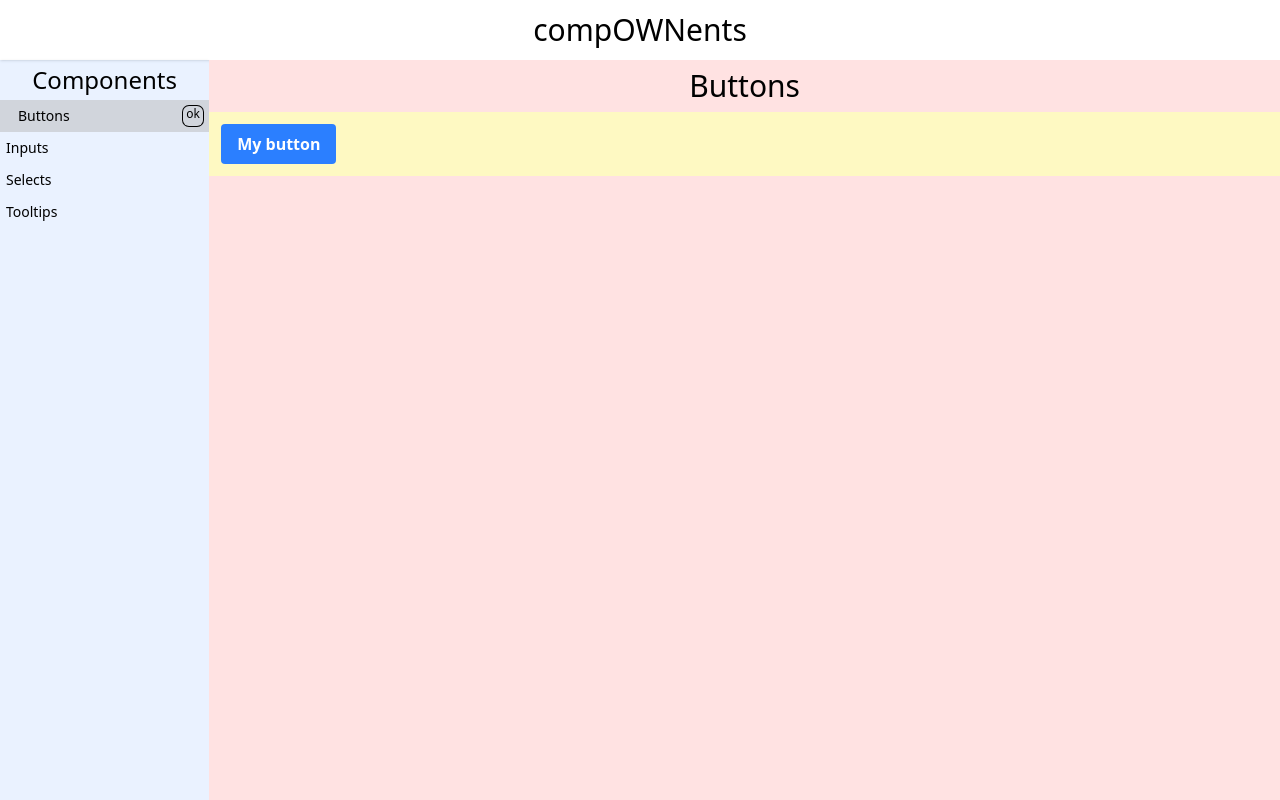
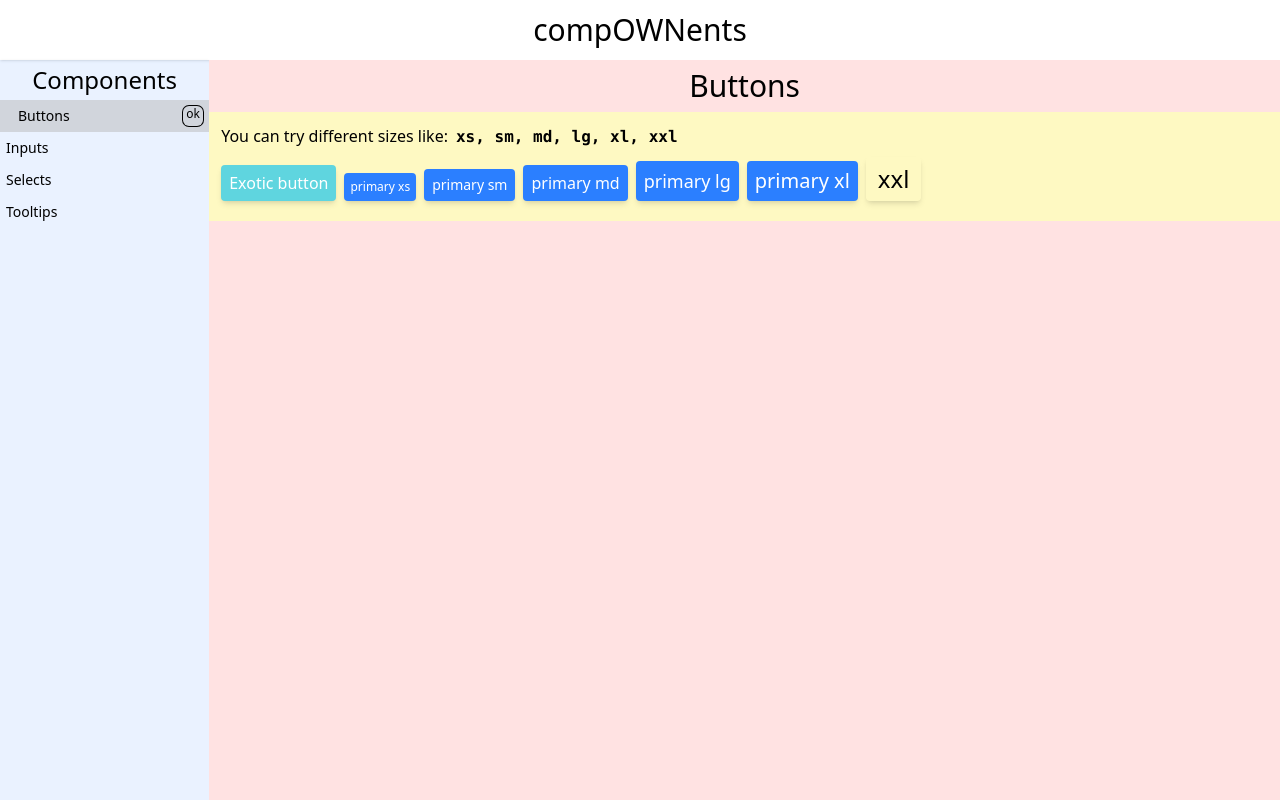
Before and after one commit to IsaaChaquito/compOWNents, a React (Vite) app: page /buttons in a window 1280 px wide. Built offline with nearby package versions, Linux system fonts and the light colour scheme.

Commit message:
keep working on arquitecure of button dynamical styles

```diff
--- a/src/UI/navbar/Navbar.jsx
+++ b/src/UI/navbar/Navbar.jsx
@@ -4,11 +4,11 @@ export const Navbar = () => {
   return (
     <div className='w-full h-full flex flex-col items-center justify-center shadow'>
 
-      <h1 className='TITLE text-3xl py-3'>
-        <Link to="/home">
-          compOWNents
-        </Link>
-      </h1>
+      <Link to="/home">
+        <h1 className='TITLE text-3xl py-3'>
+            compOWNents
+        </h1>
+      </Link>
 
       {/* <section className='flex gap-2 self-end p-2'>
         <p>Option 1</p>
--- a/src/components/pages/ButtonsPage.jsx
+++ b/src/components/pages/ButtonsPage.jsx
@@ -1,16 +1,78 @@
-import { SimpleButton } from "../ui/Buttons"
+import { useState } from 'react';
+import Button  from '../ui/Buttons'
+
+export const types = [
+  'primary xs',
+  'primary sm',
+  'primary md',
+  'primary lg',
+  'primary xl',
+  'xxl',
+]
+
+export const ButtonsPage = () => {
 
 
-export const ButtonsPage = () => {
+
+  const handleClick = () => {
+    console.log('clicked')
+  }
+
   return (
-    <div className='w-full h-full flex flex-col items-center '>
+    <div className='w-full h-full flex flex-col items-center overflow-x-hidden'>
 
       <section className='p-2'>
         <h1 className="text-3xl">Buttons</h1>
       </section>
 
       <section className="BUTTONS w-full p-3 bg-yellow-100">
-        <SimpleButton />
+        {/* <div className="flex gap-x-2"> */}
+          <span>You can try different sizes like:
+            <code className='ml-2 font-bold'>
+              xs, sm, md, lg, xl, xxl
+            </code>
+          </span>
+          <div className="flex gap-2 items-end my-2 flex-wrap">
+
+            <Button
+              onClick={handleClick}
+              className={`bg-[#5fd5df] text-white `}
+              type='md'
+              title={'Exotic button'}
+            />
+
+            {
+              types.map( (type, i) => {
+                return(
+                  <Button
+                    key={i}
+                    onClick={handleClick}
+                    className={``}
+                    type={type}
+                    title={type}
+                  />
+                )
+              })
+            }
+
+          </div>
+
+
+        {/* </div> */}
+
+        {/* <Button className={``} title={"md"}>My button</Button> */}
+
+
+
+
+
+        {/* <Button
+          // {...buttonProps}
+        >
+          <Button.Text className="text-black">
+            {buttonProps.title}
+          </Button.Text>
+        </Button> */}
       </section>
     </div>
   )
--- /dev/null
+++ b/src/components/ui/Buttons/Button.jsx
@@ -0,0 +1,50 @@
+// import { wSize, tSize } from "../variants"
+
+import { useEffect, useState } from "react";
+import { BtnStyle } from "./ButtonBuilder";
+
+/**
+ * @function Button
+ * @description A basic button component
+ * @param {Object} props Component props
+ * @param {String} [props.type='primary md'] The type of button, can be a combination of (primary, secondary, danger, bw, wb) and (xs, sm, md, lg, xl, xxl)
+ * @param {String} [props.title='Button'] The title of the button
+ * @param {String} [props.className=''] Additional classnames for the button
+ * @param {Function} [props.onClick=undefined] The function to call when the button is clicked
+ * @returns {ReactElement} The Button component
+ */
+const Button = (
+  {
+    children,
+    onClick,
+    className,
+    type = 'primary md',
+    title = 'Button'
+  }) => {
+
+  const [btnStyle, setBtnStyle] = useState();
+  const btnClases = type.split(' ')
+
+
+  useEffect(() => {
+    const instance = new BtnStyle();
+    btnClases.forEach((btnClass) => instance[btnClass]() );
+    setBtnStyle(instance.build());
+  }, [btnStyle, btnClases]);
+
+  return (
+    <>
+      { btnStyle  &&
+        <button
+          onClick={() => onClick()}
+          className={`${className} ${btnStyle} `}
+        >
+          { children ?? title }
+        </button>
+
+      }
+    </>
+  )
+}
+
+export default Button
--- /dev/null
+++ b/src/components/ui/Buttons/ButtonBuilder.js
@@ -0,0 +1,107 @@
+
+export class BtnStyle {
+
+  constructor() {
+    this.classes = ['rounded', 'transition-all', 'duration-200', 'focus:outline-none', 'cursor-pointer', 'user-select-none', 'shadow-md', 'active:scale-[.97]', 'text-nowrap'];
+  }
+
+  primary() {
+    this.classes.push('bg-blue-500 text-white hover:bg-blue-600');
+    return this;
+  }
+
+  secondary() {
+    this.classes.push('bg-gray-500 text-white hover:bg-gray-600');
+    return this;
+  }
+
+  success() {
+    this.classes.push('bg-green-500 text-white hover:bg-green-600');
+    return this;
+  }
+
+  warning() {
+    this.classes.push('bg-yellow-500 text-white hover:bg-yellow-600');
+  }
+
+  danger() {
+    this.classes.push('bg-red-500 text-white hover:bg-red-600');
+    return this;
+  }
+
+  neutral() {
+    this.classes.push('bg-gray-500 text-white hover:bg-gray-600');
+    return this;
+  }
+
+  transparent() {
+    this.classes.push('bg-transparent text-black hover:bg-gray-100');
+  }
+
+  bw() {
+    this.classes.push('bg-black text-white hover:bg-gray-800');
+    return this;
+  }
+
+  wb() {
+    this.classes.push('bg-white text-black hover:bg-gray-100');
+    return this;
+  }
+
+  customColor(color) {
+    this.classes.push(`bg-${color} text-white hover:bg-${color}-600`);
+    return this;
+  }
+
+  setCustomClass(className) {
+    this.classes.push(className);
+    return this;
+  }
+
+  xs() {
+    this.classes.push('text-xs px-1.5 py-1.5');
+    return this;
+  }
+
+  sm() {
+    this.classes.push('text-sm px-2 py-1.5');
+    return this;
+  }
+
+  md() {
+    this.classes.push('text-md px-2 py-1.5');
+    return this;
+  }
+
+  lg() {
+    this.classes.push('text-lg px-2 py-1.5');
+    return this;
+  }
+
+  xl() {
+    this.classes.push('text-xl px-2 py-1.5');
+    return this;
+  }
+
+  xxl() {
+    this.classes.push('text-2xl px-3 py-1.5');
+    return this;
+  }
+
+  reset() {
+    this.classes = ['rounded', 'transition-all', 'duration-200', 'focus:outline-none', 'cursor-pointer'];
+  }
+
+  build() {
+    return this.classes.join(' ');
+  }
+}
+
+
+// Uso:
+// const buttonClasses = new ButtonBuilder()
+//   .primary()
+//   .md()
+//   .build();
+
+//console.log(buttonClasses); // "rounded transition-all duration-200 focus:outline-none px-4 py-2 text-base bg-blue-500 text-white hover:bg-blue-600 mb-4"
--- /dev/null
+++ b/src/components/ui/Buttons/ButtonIcon.jsx
@@ -0,0 +1,6 @@
+
+const ButtonIcon = ({ icon: Icon, className = '' }) => {
+  return <Icon className={`w-5 h-5 ${className}`} />;
+};
+
+export default ButtonIcon;
--- /dev/null
+++ b/src/components/ui/Buttons/ButtonText.jsx
@@ -0,0 +1,6 @@
+
+const ButtonText = ({ children, className = '' }) => {
+  return <span className={`font-semibold ${className}`}>{children}</span>;
+};
+
+export default ButtonText;
--- a/src/components/ui/Buttons/SimpleButton.jsx
+++ /dev/null
@@ -1,11 +0,0 @@
-
-
-export const SimpleButton = () => {
-  return (
-    <button className="bg-blue-500 hover:bg-blue-700 text-white font-bold py-2 px-4 rounded">
-      <span>My button</span>
-    </button>
-  )
-}
-
-export default SimpleButton
--- a/src/components/ui/Buttons/index.js
+++ b/src/components/ui/Buttons/index.js
@@ -1 +1,10 @@
-export * from './SimpleButton'
+// export * from './SimpleButton'
+
+import Button from './Button';
+import ButtonText from './ButtonText';
+import ButtonIcon from './ButtonIcon';
+
+Button.Text = ButtonText;
+Button.Icon = ButtonIcon;
+
+export default Button;
--- /dev/null
+++ b/src/components/ui/Buttons/useButtonStyles.js
@@ -0,0 +1,110 @@
+import { useMemo } from 'react';
+
+function useButtonStyle({ type, disabled }) {
+  const buttonClass = useMemo(() => {
+    const base =  ['rounded', 'transition-all', 'duration-200', 'focus:outline-none']
+    let typeClass = '';
+    let disabledClass = '';
+
+    switch (type) {
+      case 'primary':
+        typeClass = 'bg-blue-500 text-white';
+        break;
+      case 'secondary':
+        typeClass = 'bg-gray-200 text-black';
+        break;
+      // Agrega más casos según se necesite
+      default:
+        typeClass = '';
+    }
+
+
+
+    if (disabled) {
+      disabledClass = 'opacity-50 cursor-not-allowed';
+    }
+
+    return `${base} ${typeClass} ${disabledClass}`.trim();
+  }, [type, disabled]);
+
+  return buttonClass;
+}
+
+export default useButtonStyle;
+
+
+
+export class ButtonBuilder {
+  constructor() {
+    this.classes = ['rounded', 'transition-all', 'duration-200', 'focus:outline-none'];
+  }
+
+  size(size) {
+    const sizes = {
+      sm: 'px-3 py-1 text-sm',
+      md: 'px-4 py-2 text-base',
+      lg: 'px-6 py-3 text-lg',
+    };
+    this.classes.push(sizes[size]);
+    return this;
+  }
+
+  color(clr) {
+    const colors = {
+      primary: 'bg-blue-500 text-white hover:bg-blue-600',
+      secondary: 'bg-gray-500 text-white hover:bg-gray-600',
+      danger: 'bg-red-500 text-white hover:bg-red-600',
+    };
+    this.classes.push(colors[clr]);
+    return this;
+  }
+
+  setCustomClass(className) {
+    this.classes.push(className);
+    return this;
+  }
+
+  xs() {
+    this.classes.push('text-xs px-1.5 py-1 ');
+    return this;
+  }
+
+  sm() {
+    this.classes.push('  text-sm p-1 m-1');
+    return this;
+  }
+
+  md() {
+    this.classes.push('  text-md p-2 m-2');
+    return this;
+  }
+
+  lg() {
+    this.classes.push('  text-lg p-3 m-3');
+    return this;
+  }
+
+  xl() {
+    this.classes.push('  text-xl p-4 m-4');
+    return this;
+  }
+
+  xxl() {
+    this.classes.push('  text-2xl p-5 m-5');
+    return this;
+  }
+
+  build() {
+    return this.classes.join(' ');
+  }
+}
+
+
+// Uso:
+// const buttonClasses = new ButtonBuilder()
+//   .setSize('md')
+//   .setColor('primary')
+//   .setCustomClass('mb-4')
+//   .build();
+
+//console.log(buttonClasses); // "rounded transition-all duration-200 focus:outline-none px-4 py-2 text-base bg-blue-500 text-white hover:bg-blue-600 mb-4"
--- /dev/null
+++ b/src/components/ui/variants.js
@@ -0,0 +1,60 @@
+
+export const tSize = {
+  xs: 'text-xs',
+  sm: 'text-sm',
+  md: 'text-md',
+  lg: 'text-lg',
+  xl: 'text-xl',
+  '2xl': 'text-2xl',
+  '3xl': 'text-3xl',
+  '4xl': 'text-4xl',
+  '5xl': 'text-5xl',
+}
+
+export const wSize = {
+  xs: 'w-1/12',
+  sm: 'w-2/12',
+  md: 'w-3/12',
+  lg: 'w-4/12',
+  xl: 'w-5/12',
+  '2xl': 'w-6/12',
+  '3xl': 'w-7/12',
+  '4xl': 'w-8/12',
+  '5xl': 'w-9/12',
+  '6xl': 'w-10/12',
+  '7xl': 'w-11/12',
+  '8xl': 'w-12/12',
+}
+
+export const hSize = {
+  xs: 'h-1/12',
+  sm: 'h-2/12',
+  md: 'h-3/12',
+  lg: 'h-4/12',
+  xl: 'h-5/12',
+  '2xl': 'h-6/12',
+  '3xl': 'h-7/12',
+  '4xl': 'h-8/12',
+  '5xl': 'h-9/12',
+  '6xl': 'h-10/12',
+  '7xl': 'h-11/12',
+  '8xl': 'h-12/12',
+}
+
+export const bgColors = {
+  'black': 'bg-black',
+  'white': 'bg-white',
+  info: 'bg-blue-500',
+  success: 'bg-green-500',
+  warning: 'bg-yellow-500',
+  error: 'bg-red-500',
+
+}
+
+export const xs = [
+  'text-xs ',
+  'w-1/12',
+  'h-1/12',
+  'bg-black',
+  'text-white'
+]
--- a/src/main.jsx
+++ b/src/main.jsx
@@ -1,4 +1,4 @@
-import { StrictMode } from 'react'
+// import { StrictMode } from 'react'
 import { createRoot } from 'react-dom/client'
 import './index.css'
 import { RouterProvider } from 'react-router'
@@ -7,9 +7,9 @@ import { AppProvider } from './context/app-provider'
 
 
 createRoot(document.getElementById('root')).render(
-  <StrictMode>
+  // <StrictMode>
     <AppProvider>
       <RouterProvider router={router} />
     </AppProvider>
-  </StrictMode>,
+  // {/* </StrictMode>, */}
 )
```
